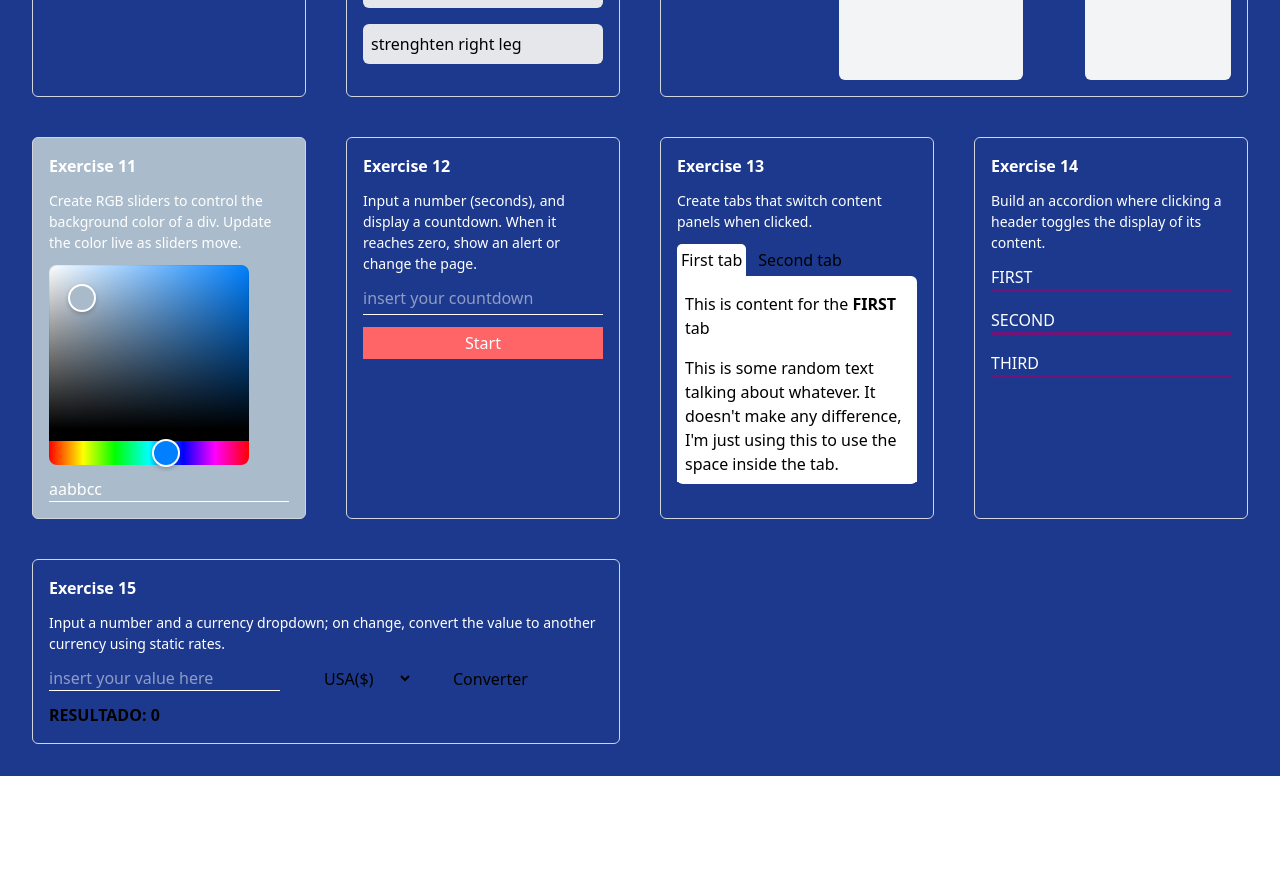
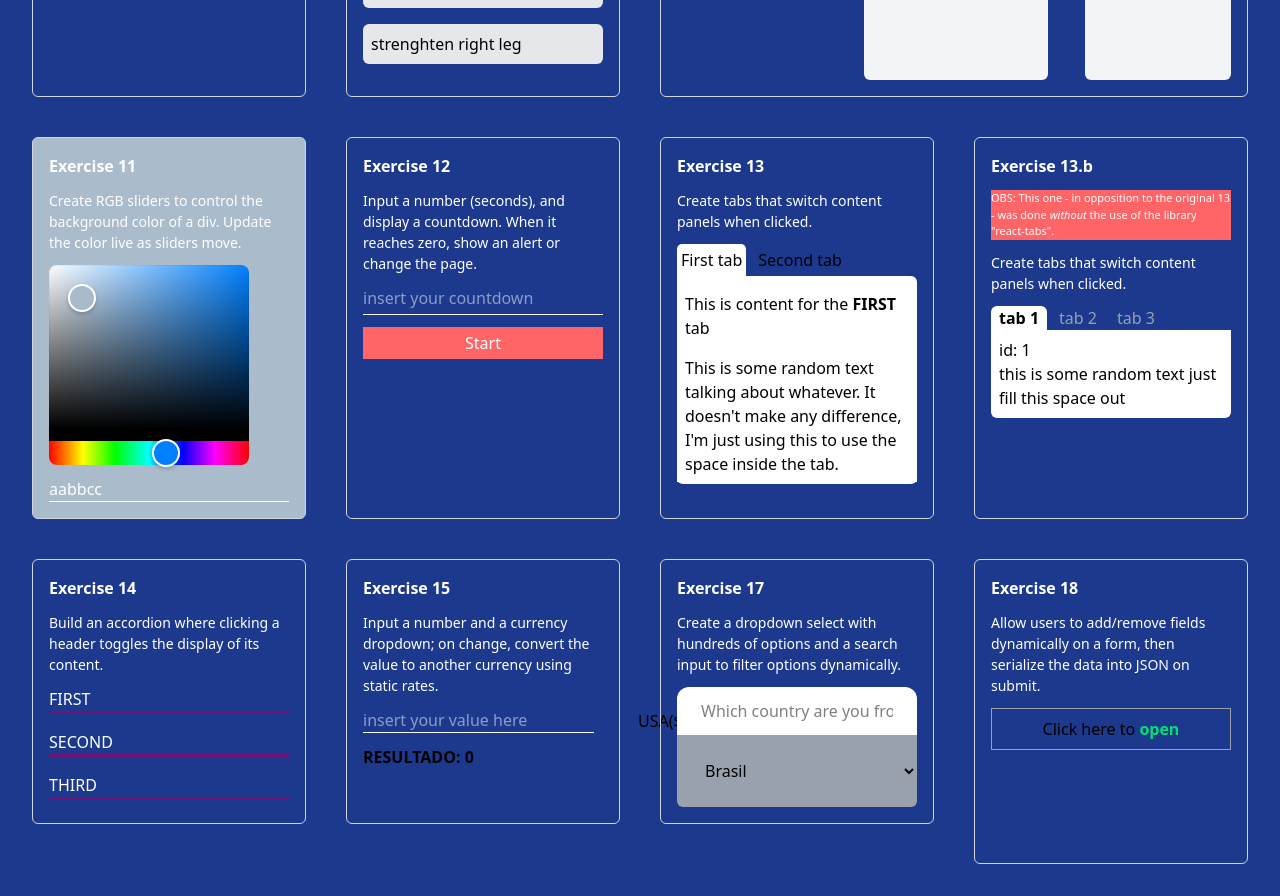
Before and after one commit to Rodcosta85/DOM-Manipulation-Exercises, a React (Vite) app: page / in a window 1280 px wide. Shown: the part 900-1796 px from the top of the page. Before the commit the page ends 1676 px from the top, so only its background shows below. Built offline with nearby package versions, Linux system fonts and the light colour scheme.

Commit message:
Some more exercises done

```diff
--- a/src/App.tsx
+++ b/src/App.tsx
@@ -12,9 +12,11 @@ import ExerciseTenB from "./Exercise 10/ExerciseTenB.tsx"
 import ExerciseEleven from "./Exercise 11/ExerciseEleven.tsx";
 import ExerciseTwelve from "./Exercise 12/ExerciseTwelve.tsx";
 import ExerciseThirteen from "./Exercise 13/ExerciseThirteen.tsx";
+import ExerciseThirteenB from "./Exercise 13/ExerciseThirteenB.tsx";
 import ExerciseFourteen from "./Exercise 14/ExerciseFourteen.tsx";
 import ExerciseFifteen from "./Exercise 15/ExerciseFifteen.tsx";
-
+import ExerciseSeventeen from "./Exercise 17/ExerciseSeventeen.tsx";
+import ExerciseEighteen from "./Exercise 18/ExerciseEighteen.tsx";
 
 function App() {
 
@@ -34,8 +36,11 @@ function App() {
       <ExerciseEleven />
       <ExerciseTwelve />
       <ExerciseThirteen />
+      <ExerciseThirteenB />
       <ExerciseFourteen />
       <ExerciseFifteen />
+      <ExerciseSeventeen />
+      <ExerciseEighteen/>
     </div>
   )
 }
--- a/src/Exercise 10/ExerciseTenB.tsx
+++ b/src/Exercise 10/ExerciseTenB.tsx
@@ -97,8 +97,8 @@ function ExerciseTenB() {
 
     return (
         <div className="col-span-2 flex flex-row justify-between gap-3 border-[1.5px] border-gray-300 rounded-[6px] p-4">
-            <div className='w-[100px]'>
-                <h1 className="font-semibold text-white">Exercise 10.b</h1>
+            <div className='w-[150px] flex flex-col gap-4'>
+                <h1 className="font-semibold text-white">Exercise 10.b and <span className='bg-red-400 pl-1 pr-1'>Exercise 16</span></h1>
                 <p className="text-white text-[14px]">Make a list where you can drag items to reorder them. Update the order dynamically.</p>
             </div>
 
--- a/src/Exercise 13/ExerciseThirteen.tsx
+++ b/src/Exercise 13/ExerciseThirteen.tsx
@@ -8,7 +8,7 @@ function ExerciseThirteen() {
 
     return (
         <div className='flex flex-col gap-3 border-[1.5px] border-gray-300 rounded-[6px] p-4'>
-             <h1 className="font-semibold text-white">Exercise 13</h1>
+            <h1 className="font-semibold text-white">Exercise 13</h1>
             <p className="text-white text-[14px]">Create tabs that switch content panels when clicked.</p>
 
 
--- /dev/null
+++ b/src/Exercise 13/ExerciseThirteenB.tsx
@@ -0,0 +1,60 @@
+import { useState } from 'react'
+
+interface tabsProps {
+    id: number,
+    title: string,
+    text: string
+}
+
+function ExerciseThirteenB() {
+
+    const [tabsInfo] = useState<tabsProps[]>([
+        {
+            id: 1,
+            title: 'tab 1',
+            text: 'this is some random text just fill this space out'
+        },
+        {
+            id: 2,
+            title: 'tab 2',
+            text: 'this is some random text just fill this space out'
+        },
+        {
+            id: 3,
+            title: 'tab 3',
+            text: 'this is some random text just fill this space out'
+        }
+    ])
+
+    const [activeTab, setActiveTab] = useState<number>(0);
+
+
+
+
+    return (
+        <div className='flex flex-col gap-3 border-[1.5px] border-gray-300 rounded-[6px] p-4'>
+            <h1 className="font-semibold text-white">Exercise 13.b</h1>
+            <h2 className='text-white text-[11px] font-light bg-red-400'><b>OBS: </b>This one - in opposition to the original 13 - was done <i>without</i> the use of the library "react-tabs".</h2>
+            <p className="text-white text-[14px]">Create tabs that switch content panels when clicked.</p>
+            <div>
+                <div className='flex flex-row gap-1'>
+                    {tabsInfo.map((item, index) => (
+                        <div key={item}>
+                            <h2
+                                className={`transition-all duration-300 ease-in-out cursor-pointer rounded-tr-[6px] rounded-tl-[6px] w-fit pl-2 pr-2 ${activeTab === index ? 'bg-white font-semibold text-black' : 'text-gray-400'}`}
+                                onClick={() => setActiveTab(index)}>{item.title}
+                            </h2>
+                        </div>
+                    ))}
+                </div>
+                <div className='bg-white rounded-b-[6px] p-2'>
+                    <p>id: {tabsInfo[activeTab].id}</p>
+                    <p>{tabsInfo[activeTab].text}</p>
+                </div>
+            </div>
+
+        </div>
+    )
+}
+
+export default ExerciseThirteenB
--- a/src/Exercise 15/ExerciseFifteen.tsx
+++ b/src/Exercise 15/ExerciseFifteen.tsx
@@ -60,7 +60,7 @@ function ExerciseFifteen() {
 
 
     return (
-        <div className='col-span-2 flex flex-col gap-3 border-[1.5px] border-gray-300 rounded-[6px] p-4'>
+        <div className='flex flex-col gap-3 border-[1.5px] border-gray-300 rounded-[6px] p-4'>
             <h1 className="font-semibold text-white">Exercise 15</h1>
             <p
                 className="text-white text-[14px]">Input a number and a currency dropdown; on change, convert the value to another currency
--- /dev/null
+++ b/src/Exercise 17/ExerciseSeventeen.tsx
@@ -0,0 +1,71 @@
+import { useState } from 'react'
+
+function ExerciseSeventeen() {
+
+    const [input, setInput] = useState('');
+    const [countryArr] = useState<string[]>([
+        'Brasil',
+        'Argentina',
+        'United States',
+        'England',
+        'France',
+        'Italy',
+        'Egypt',
+        'Japan',
+        'South Africa',
+        'New Zealand',
+        'Thailand',
+        'Panama',
+        'Germany',
+        'Morocco',
+        'Ireland',
+        'Mexico',
+        'Uruguay',
+        'India',
+        'China',
+        'Russia'
+    ])
+
+    const handleInput = (e: React.ChangeEvent<HTMLInputElement>) => {
+        setInput(e.target.value);
+    }
+
+    const filteredCountries =
+        input === ""
+            ? [] // nothing by default
+            : countryArr.filter((country) =>
+                country.toLowerCase().startsWith(input.toLowerCase())
+            );
+
+
+    return (
+        <div className='flex flex-col gap-3 border-[1.5px] border-gray-300 rounded-[6px] p-4'>
+            <h1 className="font-semibold text-white">Exercise 17</h1>
+            <p className="text-white text-[14px]">Create a dropdown select with hundreds of options and a search input to filter options
+                dynamically.</p>
+            <div className='flex flex-col items-start rounded-xl'>
+                <input
+                    className="w-[100%] h-10 p-6 bg-white focus:outline-none rounded-t-xl"
+                    value={input}
+                    onChange={handleInput}
+                    placeholder='Which country are you from?'
+                />
+                <select className="w-full bg-gray-400 p-6 cursor-pointer rounded-b-[6px]">
+                    {input === '' ?
+                        // se o input estiver vazio, ele mapeia o array de países, mostrando todos disponíveis na lista de opções do select
+                        countryArr.map((country) => (
+                            <option key={country}>{country}</option>
+                        ))
+                        :
+                        // caso não esteja, e digitemos algo no input, ele faz a filtragem pela primeira letra correspondente do que foi digitado
+                        filteredCountries.map((country) => (
+                            <option key={country}>{country}</option>
+                        ))
+                    }
+                </select>
+            </div>
+        </div>
+    )
+}
+
+export default ExerciseSeventeen
--- /dev/null
+++ b/src/Exercise 18/ExerciseEighteen.tsx
@@ -0,0 +1,132 @@
+import { useState } from 'react';
+import React from 'react';
+
+// Define the interface for the form fields
+interface FormFields {
+  type: string;
+  value: string;
+}
+
+function ExerciseEighteen() {
+  // State for toggling the custom dropdown's visibility
+  const [selectTrigger, setSelectTrigger] = useState<boolean>(false);
+
+  // State for storing the dynamically added form fields
+  const [fields, setFields] = useState<FormFields[]>([]);
+
+  // Function to toggle the visibility of the dropdown
+  const triggerSelect = () => {
+    setSelectTrigger(prevState => !prevState);
+  };
+
+  // Function to add a new field to the form after a selection is made
+  const handleSelection = (fieldType: string) => {
+    setFields(prevFields => [...prevFields, { type: fieldType, value: '' }]);
+    setSelectTrigger(false); // Hide the dropdown after a selection
+  };
+
+  // Function to handle changes in the input fields
+  const handleInputChange = (index: number, event: React.ChangeEvent<HTMLInputElement>) => {
+    const newFields = [...fields];
+    newFields[index].value = event.target.value;
+    setFields(newFields);
+  };
+
+  // Function to remove a field from the form
+  const handleRemove = (index: number) => {
+    const newFields = fields.filter((_, i) => i !== index);
+    setFields(newFields);
+  };
+
+  return (
+    <div className='row-span-2 flex flex-col gap-3 border-[1.5px] border-gray-300 rounded-[6px] p-4 min-h'>
+      <h1 className="font-semibold text-white">Exercise 18</h1>
+      <p className="text-white text-[14px]">
+        Allow users to add/remove fields dynamically on a form, then serialize the data into JSON on submit.
+      </p>
+      <form className='flex flex-col gap-2'>
+        <div
+          className={`flex flex-col gap-3 transition-all duration-300 ease-in-out ${selectTrigger ? 'h-[286px]' : 'h-[48px] overflow-hidden'}`}
+        >
+          {/* Button to trigger the custom dropdown */}
+          <button
+            type="button"
+            onClick={triggerSelect}
+            className='cursor-pointer border-[1px] border-gray-400 p-2 w-full'
+          >
+            Click here to{' '}
+            <b className={selectTrigger ? 'text-red-400' : 'text-green-400'}>
+              {selectTrigger ? 'close' : 'open'}
+            </b>
+          </button>
+
+          {/* Custom dropdown list, only visible when selectTrigger is true */}
+          {selectTrigger && (
+            <ul className='flex flex-col gap-2 rounded-[6px] bg-slate-500'>
+              <li
+                className='cursor-pointer text-white text-center pt-1 pb-1 rounded-t-[6px] hover:bg-fuchsia-400'
+                onClick={() => handleSelection('name')}
+              >
+                Name
+              </li>
+              <li
+                className='cursor-pointer text-white text-center pt-1 pb-1 hover:bg-fuchsia-400'
+                onClick={() => handleSelection('lastName')}
+              >
+                Last Name
+              </li>
+              <li
+                className='cursor-pointer text-white text-center pt-1 pb-1 hover:bg-fuchsia-400'
+                onClick={() => handleSelection('email')}
+              >
+                Email
+              </li>
+              <li
+                className='cursor-pointer text-white text-center pt-1 pb-1 hover:bg-fuchsia-400'
+                onClick={() => handleSelection('cellphone')}
+              >
+                Cellphone
+              </li>
+              <li
+                className='cursor-pointer text-white text-center pt-1 pb-1 hover:bg-fuchsia-400'
+                onClick={() => handleSelection('age')}
+              >
+                Age
+              </li>
+              <li
+                className='cursor-pointer text-white text-center pt-1 pb-1 rounded-b-[6px] hover:bg-fuchsia-400'
+                onClick={() => handleSelection('comment')}
+              >
+                Comment
+              </li>
+            </ul>
+          )}
+        </div>
+
+        {/* Dynamically rendered form fields */}
+        {fields.map((field, index) => (
+          <div key={index} className="flex flex-col gap-2">
+            <label className="text-white capitalize">{field.type}:</label>
+            <div className='flex gap-3'>
+              <input
+                type={field.type === 'email' ? 'email' : 'text'}
+                value={field.value}
+                onChange={(e) => handleInputChange(index, e)}
+                className="border-b-[1px] border-b-gray-400 p-2 flex-grow focus:outline-none text-white"
+              />
+              <button
+                type="button"
+                onClick={() => handleRemove(index)}
+                className="bg-red-400 text-white pl-2 pr-2 cursor-pointer"
+              >
+                X
+              </button>
+            </div>
+          </div>
+        ))}
+      </form>
+    </div>
+  );
+}
+
+export default ExerciseEighteen;
--- a/src/Exercise 4/ExerciseFour.tsx
+++ b/src/Exercise 4/ExerciseFour.tsx
@@ -24,7 +24,6 @@ function ExerciseFour() {
 
         if (input.trim() !== '') {
             const newTodo: TodoItem = {
-
                 id: crypto.randomUUID(), // Recommended for a unique, stable key
                 text: input,
             };
--- a/src/Exercise 9/ExerciseNine.tsx
+++ b/src/Exercise 9/ExerciseNine.tsx
@@ -30,9 +30,9 @@ function ExerciseNine() {
                 <div className='bg-white min-w p-4 fixed top-[10%] left-[30%]'>
                     <div className='flex justify-end pr-4'>
                         <button
-                            className='self-end cursor-pointer bg-red-400 rounded-full w-6 h-6 text-white'
+                            className='self-end cursor-pointer bg-red-400 rounded-[6px] w-6 h-6 text-white'
                             onClick={changeDisplay}>
-                            x
+                            X
                         </button>
                     </div>
 
```
